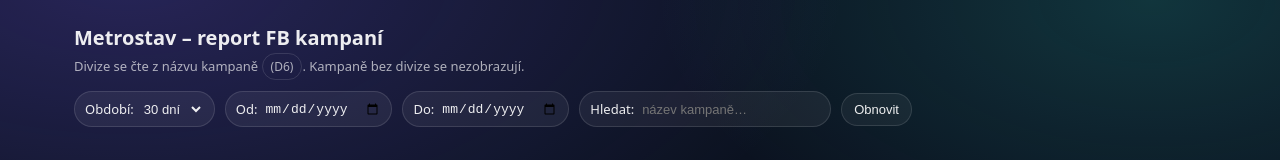
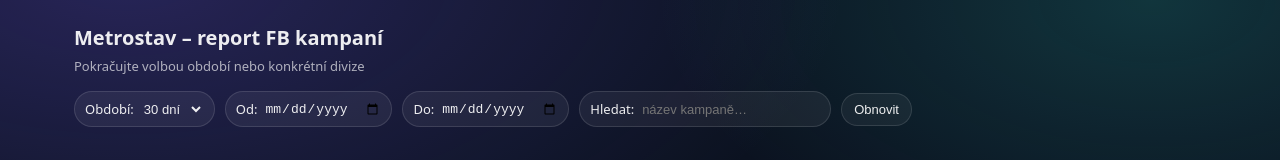
Before and after one commit to jandomansky/fb_kampane, a plain HTML site: page index.html in a window 1280 px wide. Shown: the top 160 px of the page. Drawn offline with Linux system fonts and the light colour scheme; no server answers.

Commit message:
Update index.html

```diff
--- a/index.html
+++ b/index.html
@@ -75,7 +75,7 @@
 <header>
   <div class="hgroup">
     <h1>Metrostav – report FB kampaní</h1>
-    <p>Divize se čte z názvu kampaně <span class="badge">(D6)</span>. Kampaně bez divize se nezobrazují.</p>
+    <p>Pokračujte volbou období nebo konkrétní divize</p>
   </div>
 
   <div class="controls">
```
